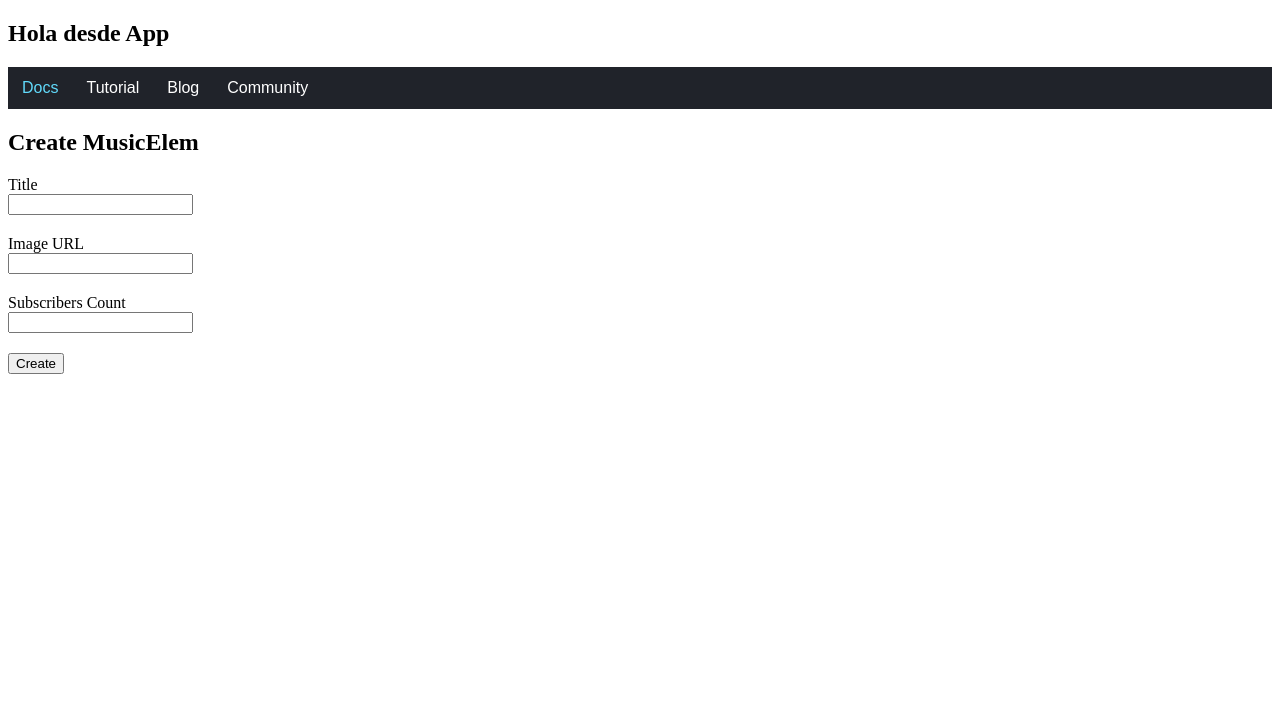
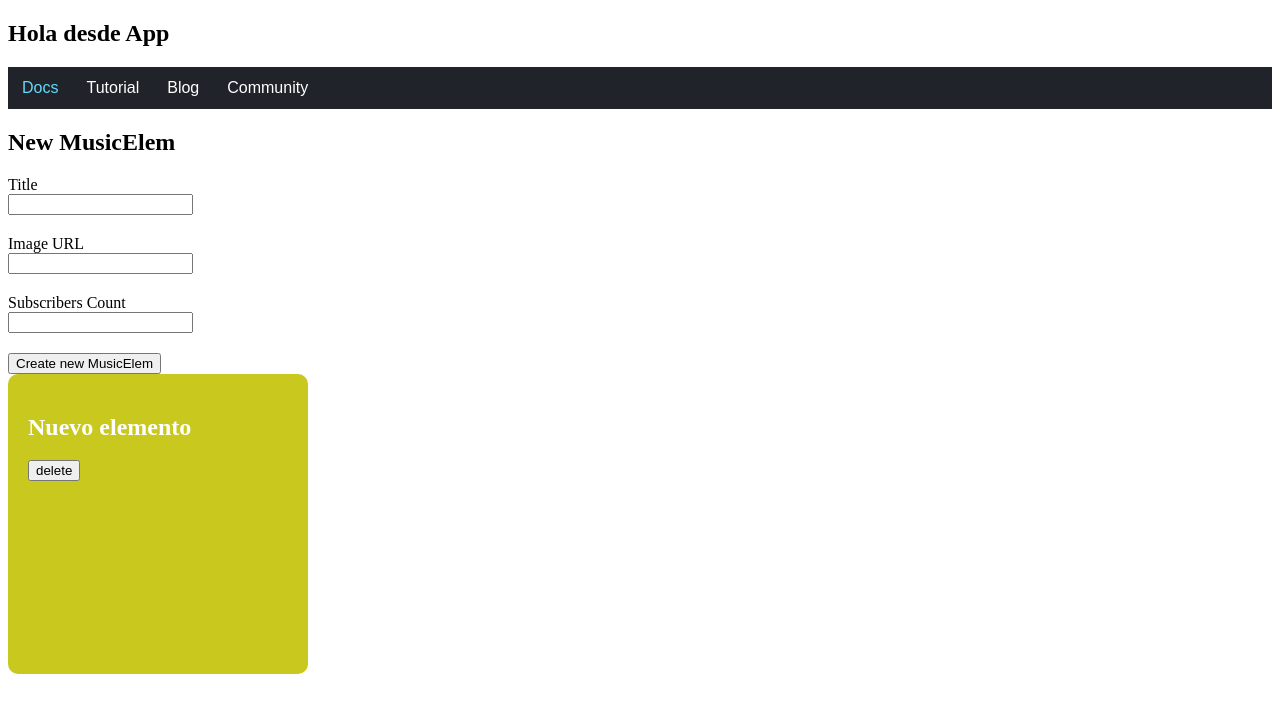
Before and after one commit to sebasgavi/212-adv-react-intro, a React (Create React App) app: page / in a window 1280 px wide. Shown: the top 712 px of the page. Built offline with nearby package versions, Linux system fonts and the light colour scheme.

Commit message:
MusicElem delete

```diff
--- a/src/components/App/App.tsx
+++ b/src/components/App/App.tsx
@@ -4,22 +4,30 @@ import { Link } from '../Link/Link';
 import MusicElem, { MusicElemProps } from '../MusicElem/MusicElem';
 import MusicElemForm from '../MusicElemForm/MusicElemForm';
 
-type MusicElemObj = MusicElemProps & {
+type MusicElemObj = {
+  img: string;
+  title: string;
   id: number;
 }
 
 function App() {
 
-  const [ musicElems, setMusicElems ] = React.useState<MusicElemObj[]>([]);
+  const [ musicElems, setMusicElems ] = React.useState<MusicElemObj[]>([
+    {
+      id: 0,
+      img: 'adasdas',
+      title: 'Nuevo elemento'
+    },
+  ]);
 
-  const handleCreate = (newMusicElem: MusicElemProps) => {
+  const handleCreate = (newMusicElem: { img: string, title: string }) => {
     console.log('nuevo elemento!', newMusicElem);
 
     const arrayCopy = musicElems.slice(); // crear una copia del arreglo
     arrayCopy.push({ // agregamos el nuevo elemento con la información recibida
       id: Math.random(),
       img: newMusicElem.img,
-      title: newMusicElem.title
+      title: newMusicElem.title,
     });
 
     // creamos un nuevo arreglo
@@ -32,6 +40,22 @@ function App() {
       }
     ];
     setMusicElems(arrayCopy);
+  }
+
+  const handleDelete = (deleteId: number) => {
+    console.log('delete')
+    /* const musicElemsCopy = musicElems.slice(); // creamos la copia
+    musicElemsCopy.splice(0, 1); // modificamos la copia, el original sigue igual
+    setMusicElems(musicElemsCopy); // seteamos el estado con la copia */
+
+    const musicElemsCopy = musicElems.filter((elem) => {
+      if(elem.id === deleteId) {
+        return false;
+      } else {
+        return true;
+      }
+    });
+    setMusicElems(musicElemsCopy);
   }
 
   return (
@@ -54,10 +78,19 @@ function App() {
           url="https://reactjs.org/community/support.html"></Link>
       </nav>
 
-      <MusicElemForm onCreate={handleCreate} />
+      <MusicElemForm
+        type="create"
+        onCreate={handleCreate}
+      />
 
       {musicElems.map((elem) => {
-        return <MusicElem key={elem.id} title={elem.title} img="" />;
+        return <MusicElem
+          key={elem.id}
+          id={elem.id}
+          title={elem.title}
+          img=""
+          onDelete={handleDelete}
+        />;
       })}
     </div>
   );
--- a/src/components/MusicElem/MusicElem.tsx
+++ b/src/components/MusicElem/MusicElem.tsx
@@ -2,11 +2,13 @@ import * as React from 'react';
 import './MusicElem.css';
 
 export interface MusicElemProps {
+  id: number;
   img: string;
   title: string;
+  onDelete: (id: number) => void;
 }
 
-const MusicElem: React.FC<MusicElemProps> = ({ img, title }) => {
+const MusicElem: React.FC<MusicElemProps> = ({ id, img, title, onDelete }) => {
   // const { img, title } = props;
 
   // const img = props.img;
@@ -20,9 +22,14 @@ const MusicElem: React.FC<MusicElemProps> = ({ img, title }) => {
     backgroundImage: img,
   };
 
+  const handleDelete: React.MouseEventHandler<HTMLButtonElement> = () => {
+    onDelete(id);
+  }
+
   return (<article className="MusicElem"
     style={styles}>
     <h2>{title}</h2>
+    <button onClick={handleDelete}>delete</button>
   </article>);
 }
 
--- a/src/components/MusicElemForm/MusicElemForm.tsx
+++ b/src/components/MusicElemForm/MusicElemForm.tsx
@@ -1,12 +1,12 @@
 import * as React from 'react';
-import { MusicElemProps } from '../MusicElem/MusicElem';
 import './MusicElemForm.css';
 
 interface MusicElemFormProps {
-  onCreate: (newMusicElem: MusicElemProps) => void; // evento propia que se dispara al crear un elemento
+  type: 'create'|'edit';
+  onCreate: (newMusicElem: { title: string, img: string }) => void; // evento propia que se dispara al crear un elemento
 }
 
-const MusicElemForm: React.FC<MusicElemFormProps> = ({ onCreate }) => {
+const MusicElemForm: React.FC<MusicElemFormProps> = ({ type, onCreate }) => {
 
   // estado para guardar si el usuario ya intentó enviar el formulario, por defecto es falso
   const [ formSubmitted, setFormSubmitted ] = React.useState(false);
@@ -58,7 +58,7 @@ const MusicElemForm: React.FC<MusicElemFormProps> = ({ onCreate }) => {
   return (<form className="MusicElemForm"
     onSubmit={handleSubmit}>
 
-    <h2>Create MusicElem</h2>
+    <h2>{type === 'create' ? 'New' : 'Edit'} MusicElem</h2>
 
     <label>
       Title
@@ -71,7 +71,7 @@ const MusicElemForm: React.FC<MusicElemFormProps> = ({ onCreate }) => {
       }
     </label>
 
-    <label>
+    {type === 'create' && <label>
       Image URL
       <input type="text"
         onChange={handleUrlChange}
@@ -79,7 +79,7 @@ const MusicElemForm: React.FC<MusicElemFormProps> = ({ onCreate }) => {
       {(formSubmitted && !isUrlValid) &&
         <p className="MusicElemForm__error">The URL must be at least 10 characters long</p>
       }
-    </label>
+    </label>}
 
     <label>
       Subscribers Count
@@ -92,7 +92,7 @@ const MusicElemForm: React.FC<MusicElemFormProps> = ({ onCreate }) => {
     </label>
 
     <button>
-      Create
+      {type === 'create' ? 'Create new MusicElem' : 'Save changes'}
     </button>
 
   </form>);
```
